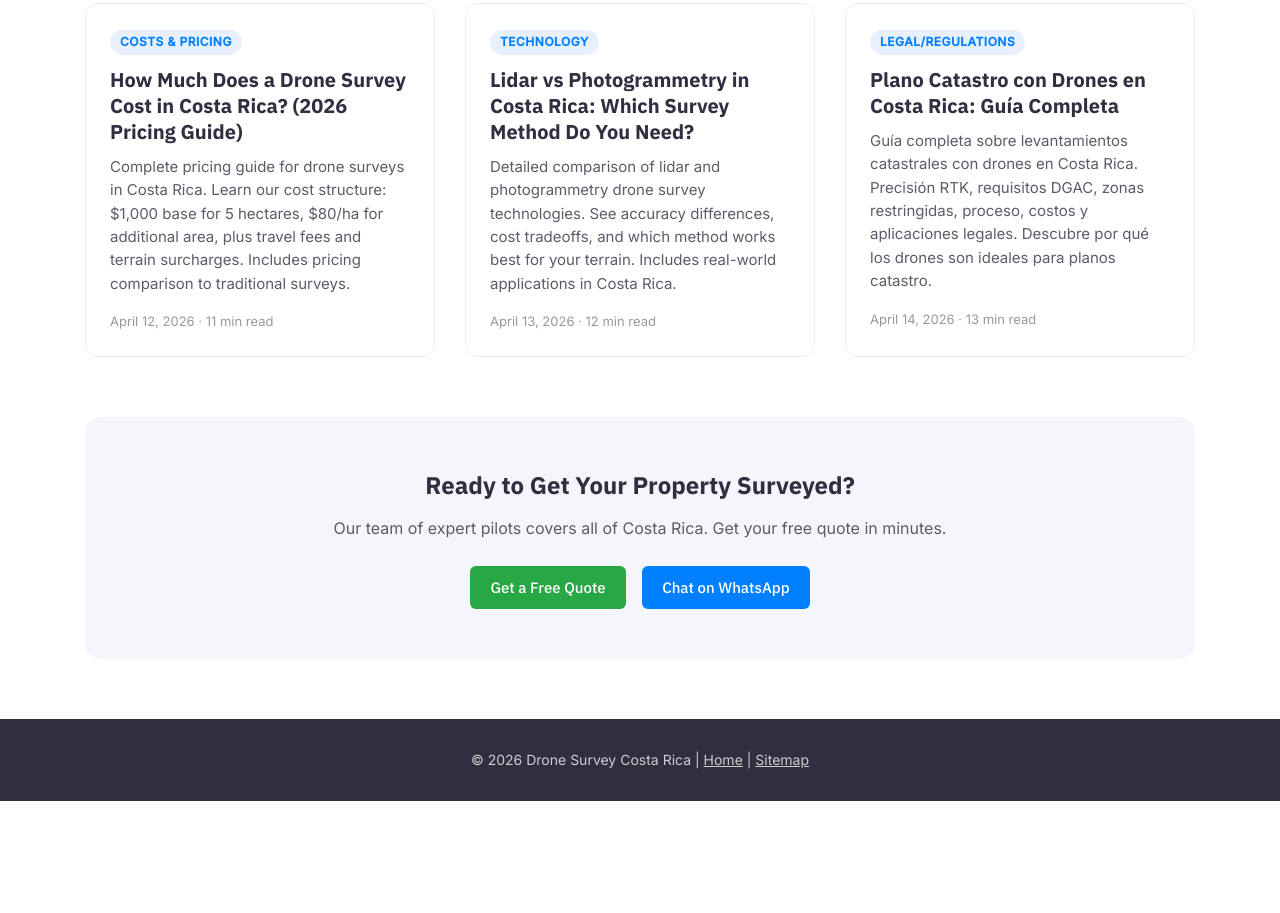
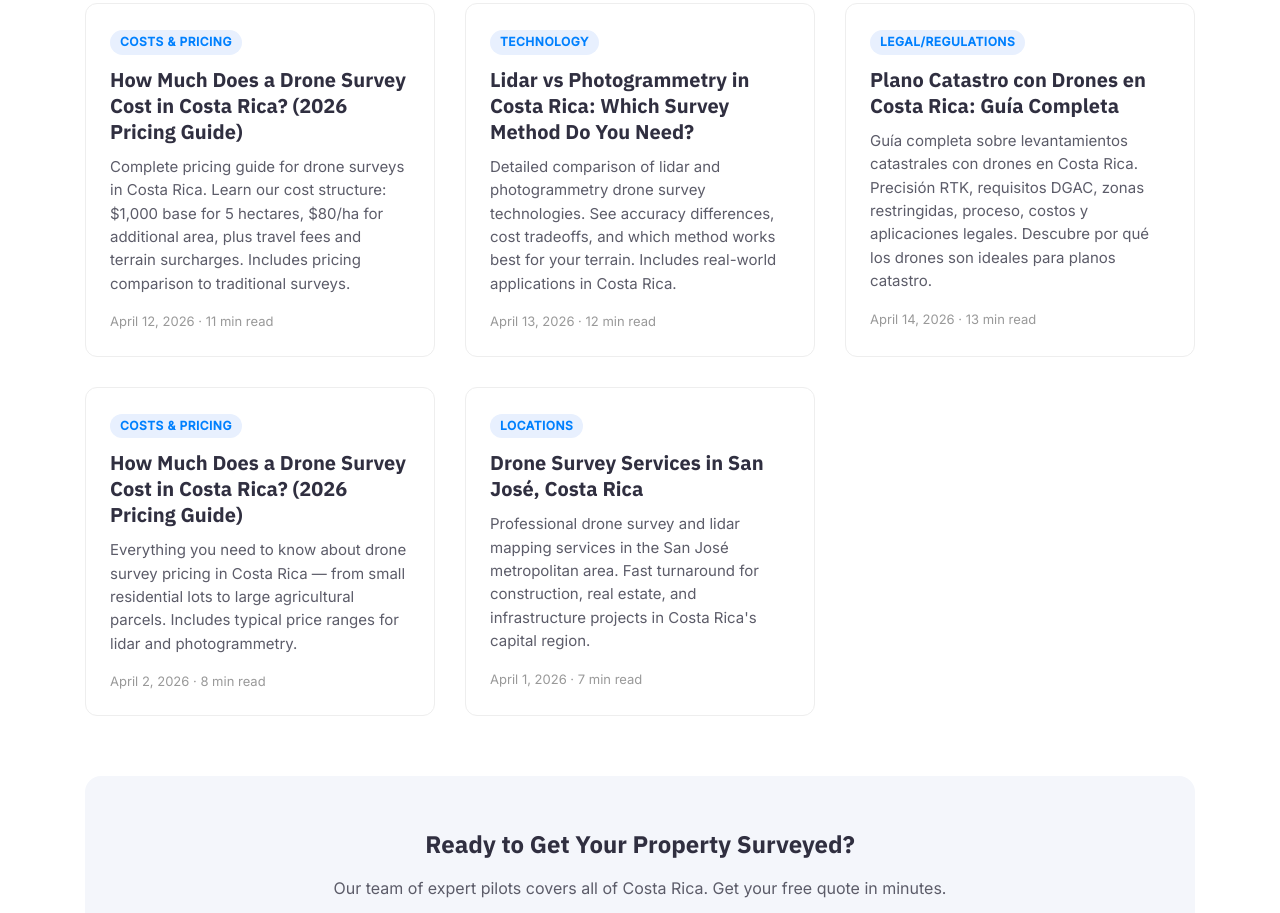
Before and after one commit to DroneSurveyCR/website, a website: page blog/index.html in a window 1280 px wide. Shown: the part 368-1281 px from the top of the page. Before the commit the page ends 1169 px from the top, so only its background shows below. Drawn offline with Linux system fonts and the light colour scheme.

Commit message:
Fix blog links: use absolute paths, add back valid posts

```diff
--- a/blog/index.html
+++ b/blog/index.html
@@ -111,7 +111,7 @@
 				<article class="blog-card">
 					<div class="blog-card-body">
 						<span class="blog-card-tag">Costs &amp; Pricing</span>
-						<h2><a href="drone-survey-cost-costa-rica.html">How Much Does a Drone Survey Cost in Costa Rica? (2026 Pricing Guide)</a></h2>
+						<h2><a href="/blog/drone-survey-cost-costa-rica.html">How Much Does a Drone Survey Cost in Costa Rica? (2026 Pricing Guide)</a></h2>
 						<p>Complete pricing guide for drone surveys in Costa Rica. Learn our cost structure: $1,000 base for 5 hectares, $80/ha for additional area, plus travel fees and terrain surcharges. Includes pricing comparison to traditional surveys.</p>
 						<div class="blog-card-meta">April 12, 2026 · 11 min read</div>
 					</div>
@@ -121,7 +121,7 @@
 				<article class="blog-card">
 					<div class="blog-card-body">
 						<span class="blog-card-tag">Technology</span>
-						<h2><a href="lidar-vs-photogrammetry.html">Lidar vs Photogrammetry in Costa Rica: Which Survey Method Do You Need?</a></h2>
+						<h2><a href="/blog/lidar-vs-photogrammetry.html">Lidar vs Photogrammetry in Costa Rica: Which Survey Method Do You Need?</a></h2>
 						<p>Detailed comparison of lidar and photogrammetry drone survey technologies. See accuracy differences, cost tradeoffs, and which method works best for your terrain. Includes real-world applications in Costa Rica.</p>
 						<div class="blog-card-meta">April 13, 2026 · 12 min read</div>
 					</div>
@@ -131,9 +131,29 @@
 				<article class="blog-card">
 					<div class="blog-card-body">
 						<span class="blog-card-tag">Legal/Regulations</span>
-						<h2><a href="plano-catastro-drone-costa-rica.html">Plano Catastro con Drones en Costa Rica: Guía Completa</a></h2>
+						<h2><a href="/blog/plano-catastro-drone-costa-rica.html">Plano Catastro con Drones en Costa Rica: Guía Completa</a></h2>
 						<p>Guía completa sobre levantamientos catastrales con drones en Costa Rica. Precisión RTK, requisitos DGAC, zonas restringidas, proceso, costos y aplicaciones legales. Descubre por qué los drones son ideales para planos catastro.</p>
 						<div class="blog-card-meta">April 14, 2026 · 13 min read</div>
+					</div>
+				</article>
+
+				<!-- Post 4: Drone Survey Cost (Original) -->
+				<article class="blog-card">
+					<div class="blog-card-body">
+						<span class="blog-card-tag">Costs &amp; Pricing</span>
+						<h2><a href="/blog/how-much-does-drone-survey-cost-costa-rica.html">How Much Does a Drone Survey Cost in Costa Rica? (2026 Pricing Guide)</a></h2>
+						<p>Everything you need to know about drone survey pricing in Costa Rica — from small residential lots to large agricultural parcels. Includes typical price ranges for lidar and photogrammetry.</p>
+						<div class="blog-card-meta">April 2, 2026 · 8 min read</div>
+					</div>
+				</article>
+
+				<!-- Post 5: Drone Survey San José -->
+				<article class="blog-card">
+					<div class="blog-card-body">
+						<span class="blog-card-tag">Locations</span>
+						<h2><a href="/blog/drone-survey-san-jose-costa-rica.html">Drone Survey Services in San José, Costa Rica</a></h2>
+						<p>Professional drone survey and lidar mapping services in the San José metropolitan area. Fast turnaround for construction, real estate, and infrastructure projects in Costa Rica's capital region.</p>
+						<div class="blog-card-meta">April 1, 2026 · 7 min read</div>
 					</div>
 				</article>
 
```
